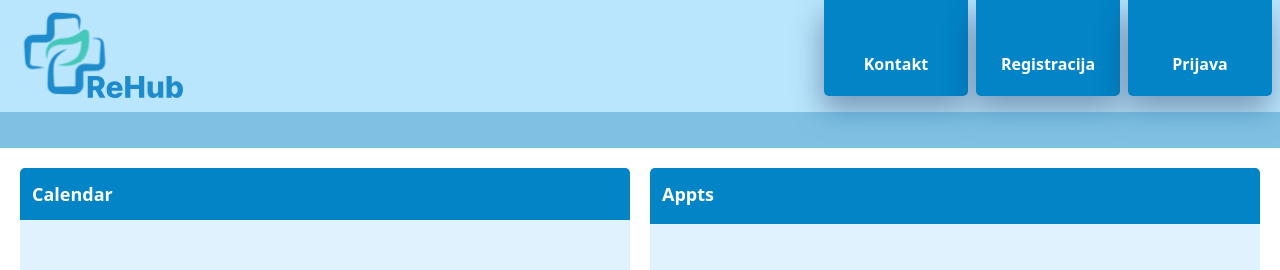
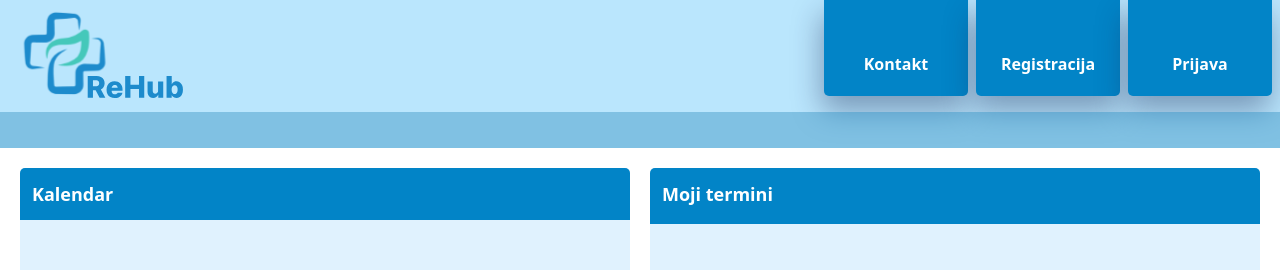
Before and after one commit to 7smurfs/rehub-frontend, a React (Create React App) app: page /dashboard in a window 1280 px wide. Shown: the top 270 px of the page. Built offline with nearby package versions, Linux system fonts and the light colour scheme; the HTML template or start-up script is replaced by a standard one.

Commit message:
Start re-do of appointments panel
Had some problems with appointments panel, decided to re-do it entirely

```diff
--- a/src/pages/Dashboard.jsx
+++ b/src/pages/Dashboard.jsx
@@ -4,28 +4,35 @@ import Header from "../components/Header";
 import Footer from "../components/Footer";
 import {Link} from "react-router-dom";
 import addBtn from "../assets/add-button.svg";
+import arrow from "../assets/right-arrow.svg";
 
 function Dashboard() {
     return (
         <PageLayout>
-            <Header />
+            <Header/>
+
+            {/*TODO: na temelju broja termina prikazivati div1 panel (ako ih je 0) ili div2 panel (ako ih je 1 i vise)*/}
+
             <div className="grid grid-cols-2 grid-rows-1 gap-5 p-5 h-full">
                 <div className="row-span-1 col-span-1 bg-sky-100 rounded-[5px]">
                     <div className="bg-sky-600 rounded-t-[5px]">
-                            <h3 className="font-bold text-lg text-white p-3">Calendar</h3>
+                        <h3 className="font-bold text-lg text-white p-3">Kalendar</h3>
                     </div>
                     <div className="bg-sky-400">
 
                     </div>
                 </div>
+
+                {/* div1 panel */}
                 <div className="row-span-1 col-span-1 bg-sky-100 rounded-[5px]">
                     <div className="bg-sky-600 rounded-t-[5px] h-14">
-                            <h3 className="font-bold text-lg text-white p-3">Appts</h3>
+                        <h3 className="font-bold text-lg text-white p-3">Moji termini</h3>
                     </div>
+
                     <div className="h-full -mt-14 pt-14 flex items-center justify-center">
                         <Link to={"/"}>
                             <div>
-                                    <img src={addBtn} alt="Add appointment button" className="w-40" />
+                                <img src={ addBtn } alt="Add appointment button" className="w-40"/>
                             </div>
                         </Link>
 
@@ -33,8 +40,113 @@ function Dashboard() {
                 </div>
 
 
+                {/* div2 panel */}
+                {/*<div className="row-span-1 col-span-1 bg-sky-100 rounded-[5px]">
+                    <div className="bg-sky-600 rounded-t-[5px] h-14">
+                        <h3 className="font-bold text-lg text-white p-3">Moji termini</h3>
+                    </div>
+
+
+
+
+                </div>*/}
+            </div>
+
+
+            {/*<div className="grid grid-cols-2 grid-rows-1 gap-5 p-5 h-full">
+                <div className="row-span-1 col-span-1 bg-sky-100 rounded-[5px]">
+                    <div className="bg-sky-600 rounded-t-[5px]">
+                        <h3 className="font-bold text-lg text-white p-3">Kalendar</h3>
+                    </div>
+                    <div className="bg-sky-400">
 
                     </div>
+                </div>
+
+                <div className="row-span-1 col-span-1 bg-sky-100 rounded-[5px]">
+                    <div className="bg-sky-600 rounded-t-[5px] h-14 z-10">
+                        <h3 className="font-bold text-lg text-white p-3">Moji termini</h3>
+                    </div>
+
+                     div2
+                    <div
+                        className="h-[450px] w-full -mt-14 pt-20 pl-5 pr-5 flex flex-col items-center justify-between gap-5 overflow-y-scroll">
+                        <div className="w-full flex flex-col gap-3 ">
+                            <div className="rounded-[5px]">
+                                <div className="bg-blue-900 h-auto p-1 rounded-t-[5px]">
+                                    <h5 className="text-white font-semibold">Terapija 1</h5>
+                                </div>
+                                <div className="bg-white h-14 p-3 flex justify-between rounded-b-[5px]">
+                                        <span
+                                            className="flex h-full items-center font-semibold">12.1.2024 08:00-09:00</span>
+                                    <Link to={"/"}>
+                                        <img src={arrow} alt="Arrow" className="h-8"/>
+                                    </Link>
+                                </div>
+                            </div>
+
+                            <div className="rounded-[5px]">
+                                <div className="bg-blue-900 h-auto p-1 rounded-t-[5px]">
+                                    <h5 className="text-white font-semibold">Terapija 2</h5>
+                                </div>
+                                <div className="bg-white h-14 p-3 flex justify-between rounded-b-[5px]">
+                                    <span
+                                        className="flex h-full items-center font-semibold">12.4.2024 07:00-08:30</span>
+                                    <Link to={"/"}>
+                                        <img src={arrow} alt="Arrow" className="h-8"/>
+                                    </Link>
+
+                                </div>
+                            </div>
+
+                            <div className="rounded-[5px]">
+                                <div className="bg-blue-900 h-auto p-1 rounded-t-[5px]">
+                                    <h5 className="text-white font-semibold">Terapija 1</h5>
+                                </div>
+                                <div className="bg-white h-14 p-3 flex justify-between rounded-b-[5px]">
+                                        <span
+                                            className="flex h-full items-center font-semibold">12.1.2024 08:00-09:00</span>
+                                    <Link to={"/"}>
+                                        <img src={arrow} alt="Arrow" className="h-8"/>
+                                    </Link>
+                                </div>
+                            </div>
+
+                            <div className="rounded-[5px]">
+                                <div className="bg-blue-900 h-auto p-1 rounded-t-[5px]">
+                                    <h5 className="text-white font-semibold">Terapija 1</h5>
+                                </div>
+                                <div className="bg-white h-14 p-3 flex justify-between rounded-b-[5px]">
+                                        <span
+                                            className="flex h-full items-center font-semibold">12.1.2024 08:00-09:00</span>
+                                    <Link to={"/"}>
+                                        <img src={arrow} alt="Arrow" className="h-8"/>
+                                    </Link>
+                                </div>
+                            </div>
+
+
+                            <div className="rounded-[5px]">
+                                <div className="bg-blue-900 h-auto p-1 rounded-t-[5px]">
+                                    <h5 className="text-white font-semibold">Terapija 1</h5>
+                                </div>
+                                <div className="bg-white h-14 p-3 flex justify-between rounded-b-[5px]">
+                                        <span
+                                            className="flex h-full items-center font-semibold">12.1.2024 08:00-09:00</span>
+                                    <Link to={"/"}>
+                                        <img src={arrow} alt="Arrow" className="h-8"/>
+                                    </Link>
+                                </div>
+                            </div>
+                        </div>
+                    </div>
+                </div>
+
+                <button className="bg-blue-900 text-white font-bold p-5 mb-3 rounded-[5px]">Dodaj novi
+                    termin
+                </button>
+
+            </div>*/}
             <Footer/>
         </PageLayout>
     );
```
Also changed, not shown: src/assets/right-arrow.svg (added). Lines whose indentation alone changed are shown as unchanged.
